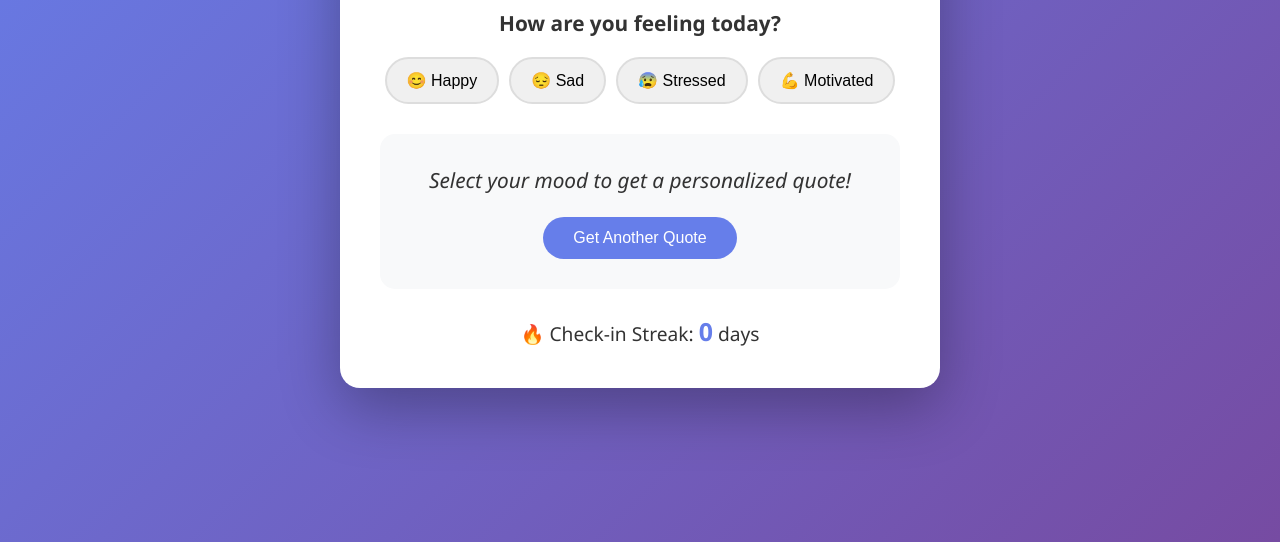
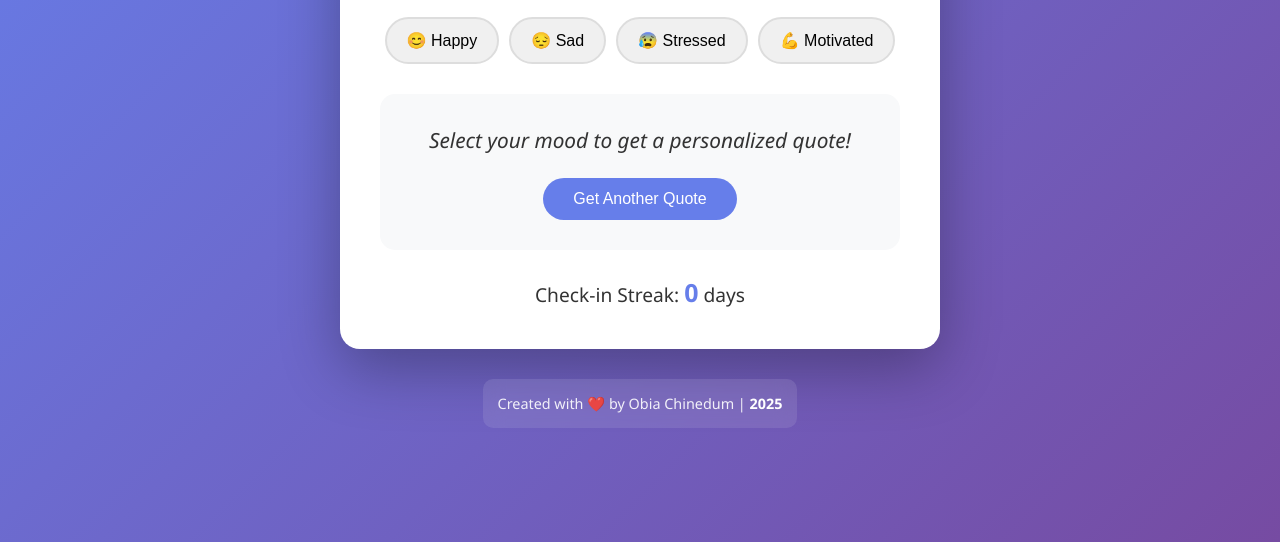
Before and after one commit to naydum-dev/mood-quote-app, a plain HTML site: page index.html in a window 1280 px wide. Shown: the part 258-800 px from the top of the page. Drawn offline with Linux system fonts and the light colour scheme.

Commit message:
Add footer with dynamic year and fix positioning

```diff
--- a/index.html
+++ b/index.html
@@ -8,7 +8,7 @@
   </head>
   <body>
     <div class="container">
-      <h1>✨ Daily Mood & Motivation ✨</h1>
+      <h1>Daily Mood & Motivation</h1>
 
       <!-- Mood Selection Section -->
       <div class="mood-section">
@@ -29,9 +29,14 @@
 
       <!-- Streak Counter Section -->
       <div class="streak-section">
-        <p>🔥 Check-in Streak: <span id="streak-count">0</span> days</p>
+        <p>Check-in Streak: <span id="streak-count">0</span> days</p>
       </div>
     </div>
+
+    <!-- Footer Section -->
+    <footer class="footer">
+      <p>Created with ❤️ by Obia Chinedum | <span id="year"></span></p>
+    </footer>
 
     <script src="script.js"></script>
   </body>
--- a/script.js
+++ b/script.js
@@ -93,3 +93,8 @@ newQuoteBtn.addEventListener("click", function () {
     quoteText.textContent = "Please select a mood first! 😊";
   }
 });
+
+// Update footer year dynamically
+const yearSpan = document.getElementById("year");
+const currentYear = new Date().getFullYear();
+yearSpan.textContent = currentYear;
--- a/style.css
+++ b/style.css
@@ -6,10 +6,11 @@
 }
 
 body {
-    font-family: 'Segoe UI', Tahoma, Geneva, Verdana, sans-serif;
+  font-family: "Segoe UI", Tahoma, Geneva, Verdana, sans-serif;
   background: linear-gradient(135deg, #667eea 0%, #764ba2 100%);
   min-height: 100vh;
   display: flex;
+  flex-direction: column;
   justify-content: center;
   align-items: center;
   padding: 20px;
@@ -124,6 +125,27 @@ h1 {
   font-size: 1.3em;
 }
 
+/* Footer styles */
+.footer {
+  text-align: center;
+  margin-top: 30px;
+  padding: 15px;
+  color: rgba(255, 255, 255, 0.9);
+  font-size: 0.9em;
+  background: rgba(255, 255, 255, 0.1);
+  border-radius: 10px;
+  backdrop-filter: blur(10px);
+}
+
+.footer p {
+  margin: 0;
+}
+
+#year {
+  font-weight: bold;
+  color: #fff;
+}
+
 /* Responsive design for mobile */
 @media (max-width: 600px) {
   .container {
```
Lines whose indentation alone changed are shown as unchanged.
